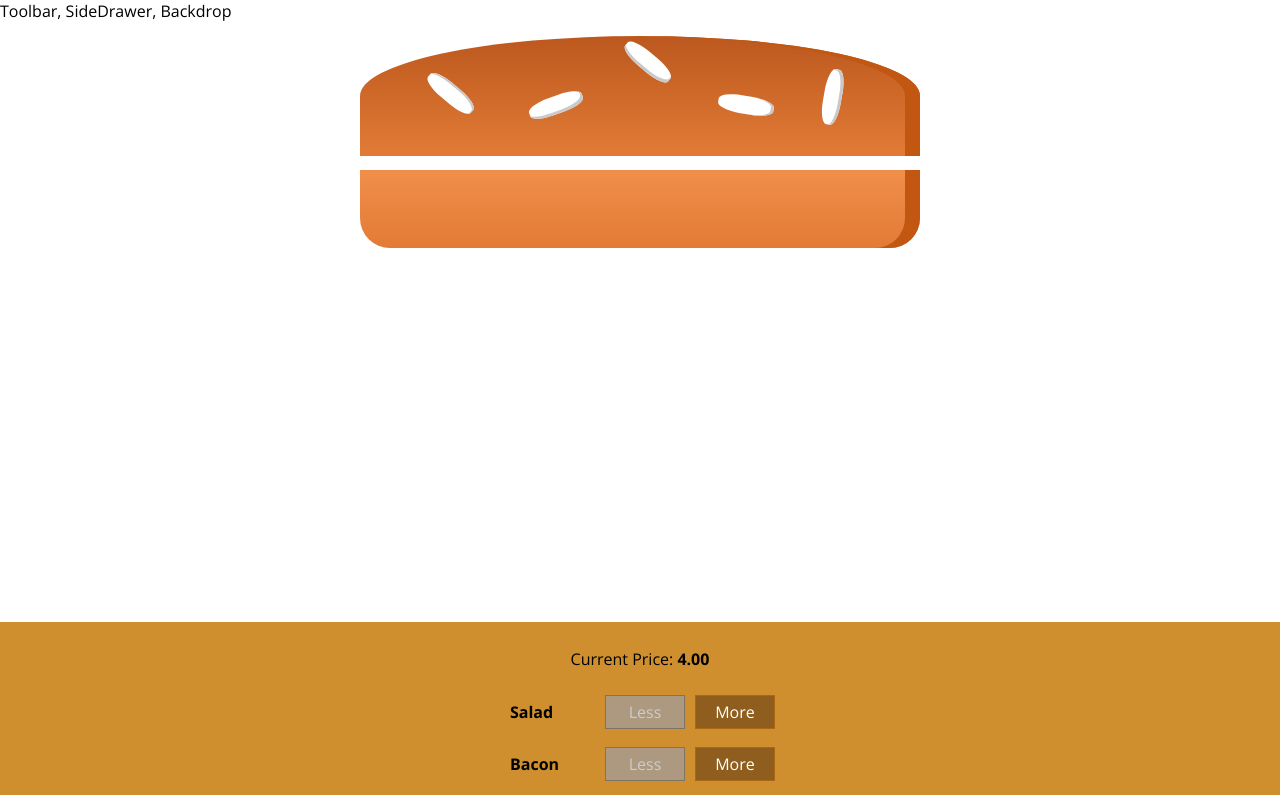
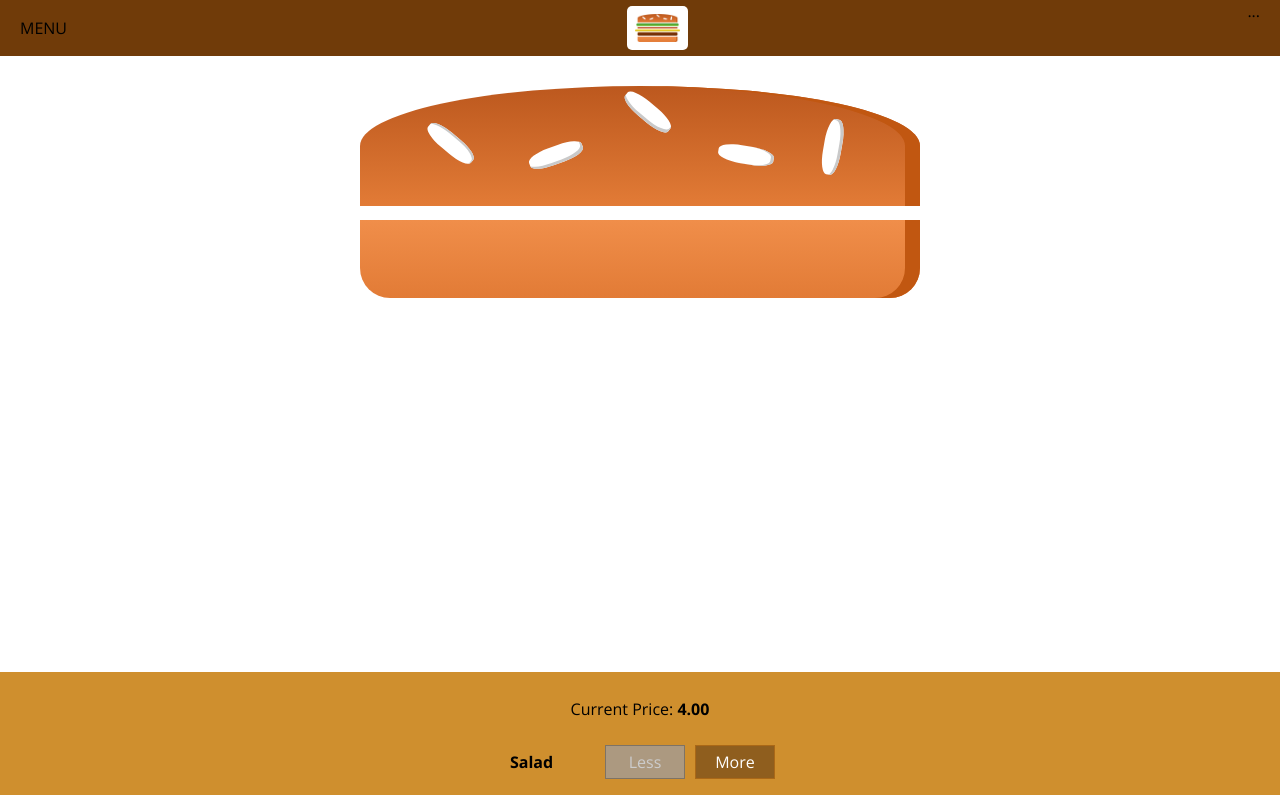
Before and after one commit to jupereirasilva/burger-builder, a React (Create React App) app: page / in a window 1280 px wide. Shown: the top 795 px of the page. Built offline with nearby package versions, Linux system fonts and the light colour scheme.

Commit message:
Add Toolbar component plus Logo

```diff
--- a/src/components/Layout/Layout.js
+++ b/src/components/Layout/Layout.js
@@ -1,10 +1,12 @@
 import React from "react";
+
+import Toolbar from "../Navigation/Toolbar/Toolbar";
 
 const layout = props => {
   return (
     <div>
-      <div>Toolbar, SideDrawer, Backdrop</div>
-      <main>{props.children}</main>
+      <Toolbar />
+      <main style={{ marginTop: 72 }}>{props.children}</main>
     </div>
   );
 };
--- /dev/null
+++ b/src/components/Logo/Logo.js
@@ -0,0 +1,14 @@
+import React from "react";
+
+import burgerLogo from "../../assets/images/burger-logo.png";
+import classes from "./Logo.module.css";
+
+const logo = props => {
+  return (
+    <div className={classes.Logo}>
+      <img src={burgerLogo} alt="Burger Logo" />
+    </div>
+  );
+};
+
+export default logo;
--- /dev/null
+++ b/src/components/Logo/Logo.module.css
@@ -0,0 +1,11 @@
+.Logo {
+  background-color: white;
+  padding: 8px;
+  height: 80%;
+  box-sizing: border-box;
+  border-radius: 5px;
+}
+
+.Logo img {
+  height: 100%;
+}
--- /dev/null
+++ b/src/components/Navigation/Toolbar/Toolbar.js
@@ -0,0 +1,16 @@
+import React from "react";
+
+import classes from "./Toolbar.module.css";
+import Logo from "../../Logo/Logo";
+
+const toolbar = props => {
+  return (
+    <header className={classes.Toolbar}>
+      <div>MENU</div>
+      <Logo />
+      <nav>...</nav>
+    </header>
+  );
+};
+
+export default toolbar;
--- /dev/null
+++ b/src/components/Navigation/Toolbar/Toolbar.module.css
@@ -0,0 +1,18 @@
+.Toolbar {
+  height: 56px;
+  width: 100%;
+  position: fixed;
+  top: 0;
+  left: 0;
+  background-color: #703b09;
+  display: flex;
+  justify-content: space-between;
+  align-items: center;
+  padding: 0 20px;
+  box-sizing: border-box;
+  z-index: 90;
+}
+
+.Toolbar nav {
+  height: 100%;
+}
```
Also changed, not shown: src/assets/images/burger-logo.png (added).
